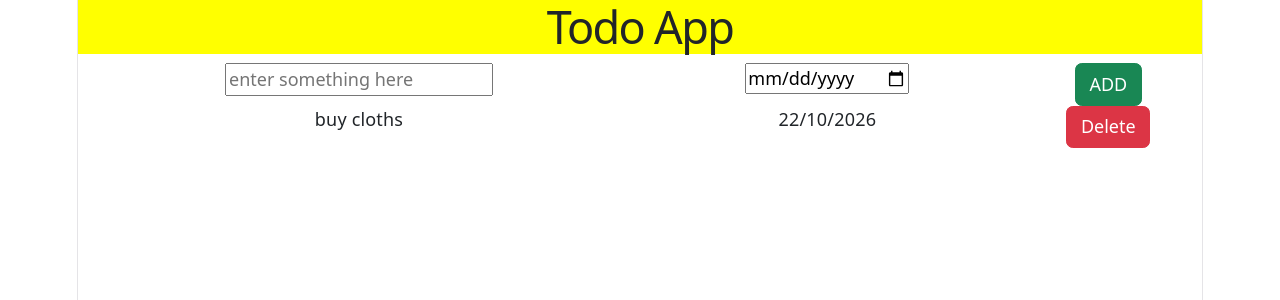
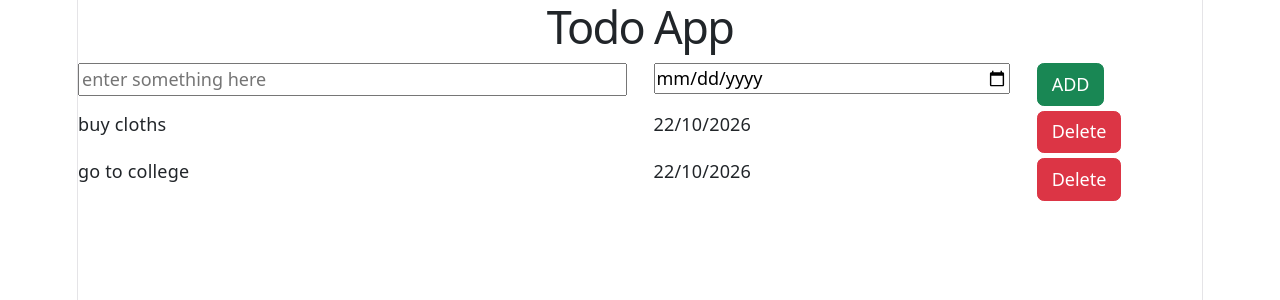
Before and after one commit to kksha7300/Todo-App, a React (Vite) app: page / in a window 1280 px wide. Shown: the top 300 px of the page. Built offline with nearby package versions, Linux system fonts and the light colour scheme.

Commit message:
Updated project

```diff
--- a/src/App.css
+++ b/src/App.css
@@ -1,184 +1,17 @@
-.counter {
-  font-size: 16px;
-  padding: 5px 10px;
-  border-radius: 5px;
-  color: var(--accent);
-  background: var(--accent-bg);
-  border: 2px solid transparent;
-  transition: border-color 0.3s;
-  margin-bottom: 24px;
-
-  &:hover {
-    border-color: var(--accent-border);
-  }
-  &:focus-visible {
-    outline: 2px solid var(--accent);
-    outline-offset: 2px;
-  }
+h1{
+  font-size: 45px;
+  font-weight: 700;
+  margin: 10px;
+  margin-bottom: 30px;
 }
 
-.hero {
-  position: relative;
-
-  .base,
-  .framework,
-  .vite {
-    inset-inline: 0;
-    margin: 0 auto;
-  }
-
-  .base {
-    width: 170px;
-    position: relative;
-    z-index: 0;
-  }
-
-  .framework,
-  .vite {
-    position: absolute;
-  }
-
-  .framework {
-    z-index: 1;
-    top: 34px;
-    height: 28px;
-    transform: perspective(2000px) rotateZ(300deg) rotateX(44deg) rotateY(39deg)
-      scale(1.4);
-  }
-
-  .vite {
-    z-index: 0;
-    top: 107px;
-    height: 26px;
-    width: auto;
-    transform: perspective(2000px) rotateZ(300deg) rotateX(40deg) rotateY(39deg)
-      scale(0.8);
-  }
+input{
+  width: 100%;
+}
+.tudo-container{
+  text-align: left;
 }
 
-#center {
-  display: flex;
-  flex-direction: column;
-  gap: 25px;
-  place-content: center;
-  place-items: center;
-  flex-grow: 1;
-
-  @media (max-width: 1024px) {
-    padding: 32px 20px 24px;
-    gap: 18px;
-  }
+.kk-row{
+  margin: 5px;
 }
-
-#next-steps {
-  display: flex;
-  border-top: 1px solid var(--border);
-  text-align: left;
-
-  & > div {
-    flex: 1 1 0;
-    padding: 32px;
-    @media (max-width: 1024px) {
-      padding: 24px 20px;
-    }
-  }
-
-  .icon {
-    margin-bottom: 16px;
-    width: 22px;
-    height: 22px;
-  }
-
-  @media (max-width: 1024px) {
-    flex-direction: column;
-    text-align: center;
-  }
-}
-
-#docs {
-  border-right: 1px solid var(--border);
-
-  @media (max-width: 1024px) {
-    border-right: none;
-    border-bottom: 1px solid var(--border);
-  }
-}
-
-#next-steps ul {
-  list-style: none;
-  padding: 0;
-  display: flex;
-  gap: 8px;
-  margin: 32px 0 0;
-
-  .logo {
-    height: 18px;
-  }
-
-  a {
-    color: var(--text-h);
-    font-size: 16px;
-    border-radius: 6px;
-    background: var(--social-bg);
-    display: flex;
-    padding: 6px 12px;
-    align-items: center;
-    gap: 8px;
-    text-decoration: none;
-    transition: box-shadow 0.3s;
-
-    &:hover {
-      box-shadow: var(--shadow);
-    }
-    .button-icon {
-      height: 18px;
-      width: 18px;
-    }
-  }
-
-  @media (max-width: 1024px) {
-    margin-top: 20px;
-    flex-wrap: wrap;
-    justify-content: center;
-
-    li {
-      flex: 1 1 calc(50% - 8px);
-    }
-
-    a {
-      width: 100%;
-      justify-content: center;
-      box-sizing: border-box;
-    }
-  }
-}
-
-#spacer {
-  height: 88px;
-  border-top: 1px solid var(--border);
-  @media (max-width: 1024px) {
-    height: 48px;
-  }
-}
-
-.ticks {
-  position: relative;
-  width: 100%;
-
-  &::before,
-  &::after {
-    content: '';
-    position: absolute;
-    top: -4.5px;
-    border: 5px solid transparent;
-  }
-
-  &::before {
-    left: 0;
-    border-left-color: var(--border);
-  }
-  &::after {
-    right: 0;
-    border-right-color: var(--border);
-  }
-}
--- a/src/App.jsx
+++ b/src/App.jsx
@@ -3,39 +3,22 @@ import reactLogo from './assets/react.svg'
 import viteLogo from './assets/vite.svg'
 import heroImg from './assets/hero.png'
 import './App.css'
-
+import Shi from './assets/Shi'
+import Kris from './assets/kris'
+import Kris01 from './assets/kris01'
+import Kk from './assets/Kk'
 function App() {
   const [count, setCount] = useState(0)
 
-  return (
-    <center class="todo-container">
-      <h1 style={{'background':'yellow'}}>Todo App </h1>
-      <div class="container text-center">
-  <div class="row">
-    <div class="col-6">
-      <input type="text" placeholder= "enter something here"/>
-      </div>
-    <div class="col-4">
-      <input type='date'/>
-      </div>
-    <div class="col-2">
-      <button type="button" class="btn btn-success">ADD</button>
-      </div>
-  </div>
+  return ( <>
+    <Shi />
+  <center className='tudo-container'>
+  <Kris />
+  <Kris01 />
+  <Kk/>
+   </center>
 
-<div class="row">
-    <div class="col-6">
-      buy cloths
-      </div>
-    <div class="col-4">
-      22/10/2026
-      </div>
-    <div class="col-2">
-      <button type="button" class="btn btn-danger">Delete</button>
-      </div>
-  </div>
-  </div>
-    </center>
+    </>
   );
 }
 
--- /dev/null
+++ b/src/assets/Kk.jsx
@@ -0,0 +1,16 @@
+function Kk(){
+    return(
+<div class="row kk-row">
+    <div class="col-6">
+      go to college
+      </div>
+    <div class="col-4">
+      22/10/2026
+      </div>
+    <div class="col-2">
+      <button type="button" class="btn btn-danger">Delete</button>
+      </div>
+  </div>
+    );
+}
+export default Kk;
--- /dev/null
+++ b/src/assets/Kris.jsx
@@ -0,0 +1,16 @@
+function Kris(){
+    return (
+     <div class="row kk-row">
+    <div class="col-6">
+      <input type="text" placeholder= "enter something here"/>
+      </div>
+    <div class="col-4">
+      <input type='date'/>
+      </div>
+    <div class="col-2">
+      <button type="button" class="btn btn-success">ADD</button>
+      </div>
+  </div>
+    );
+}
+export default Kris;
--- /dev/null
+++ b/src/assets/Shi.jsx
@@ -0,0 +1,11 @@
+function Shi(){
+    return (
+        <div>
+        <center class="todo-container"/>
+      <h1>Todo App </h1>
+      <div class="container text-center"></div>
+       </div>
+    );
+
+}
+export default Shi;
--- /dev/null
+++ b/src/assets/kris01.jsx
@@ -0,0 +1,17 @@
+function Kris01(){
+    return (
+<div class="row kk-row">
+    <div class="col-6">
+      buy cloths
+      </div>
+    <div class="col-4">
+      22/10/2026
+      </div>
+    <div class="col-2">
+      <button type="button" class="btn btn-danger">Delete</button>
+      </div>
+  </div>
+
+    );
+}
+export default Kris01;
```
Also changed, not shown: 1 other file (tests, documents, lock files or other folders).
